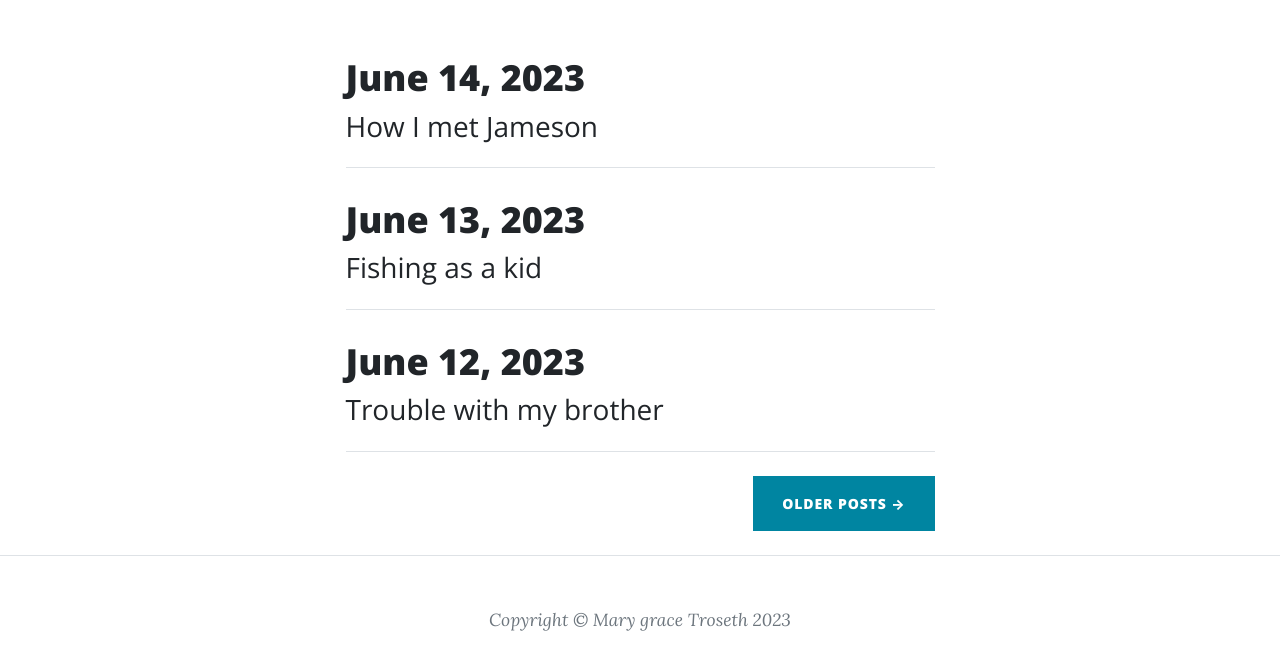
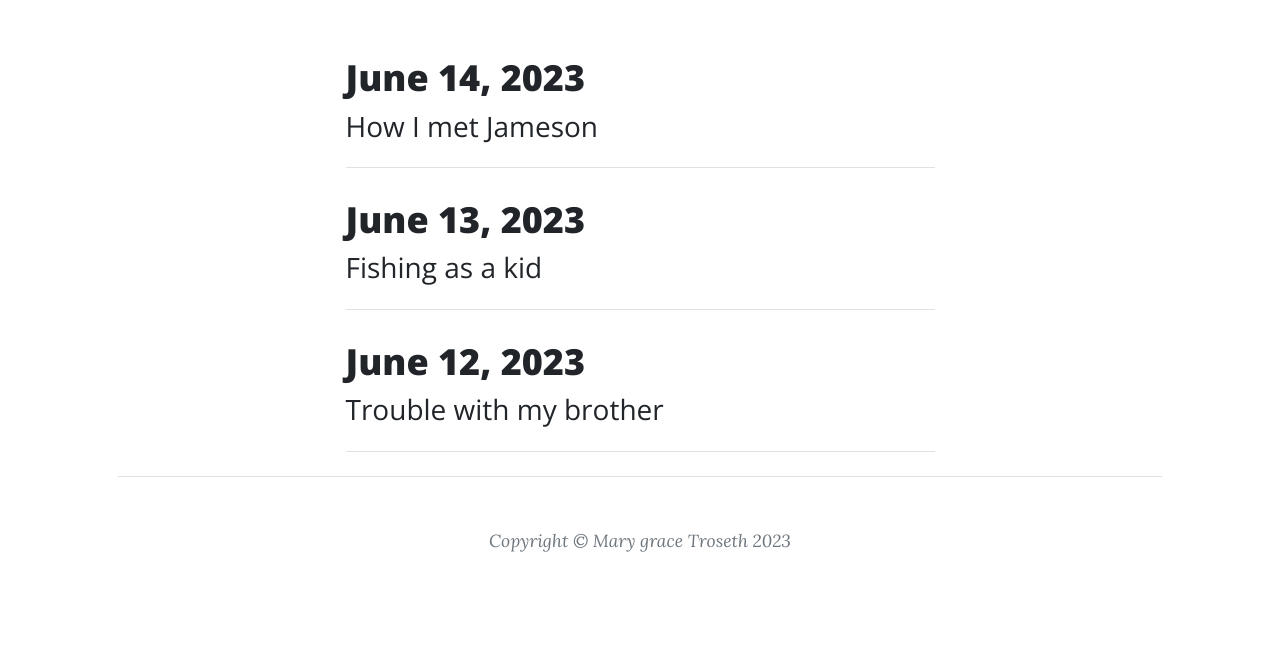
Before and after one commit to mgt615/IS-201, a plain HTML site: page index.html in a window 1280 px wide. Shown: the part 650-1320 px from the top of the page. After the commit the page ends 1269 px from the top, so only its background shows below. Drawn offline with nearby package versions, Linux system fonts and the light colour scheme.

Commit message:
Add files via upload

```diff
--- a/index.html
+++ b/index.html
@@ -80,8 +80,6 @@
                     <!-- Divider-->
                     <hr class="my-4" />
                     <!-- Pager-->
-                    <div class="d-flex justify-content-end mb-4"><a class="btn btn-primary text-uppercase" href="#!">Older Posts →</a></div>
-                </div>
             </div>
         </div>
         <!-- Footer-->
```
